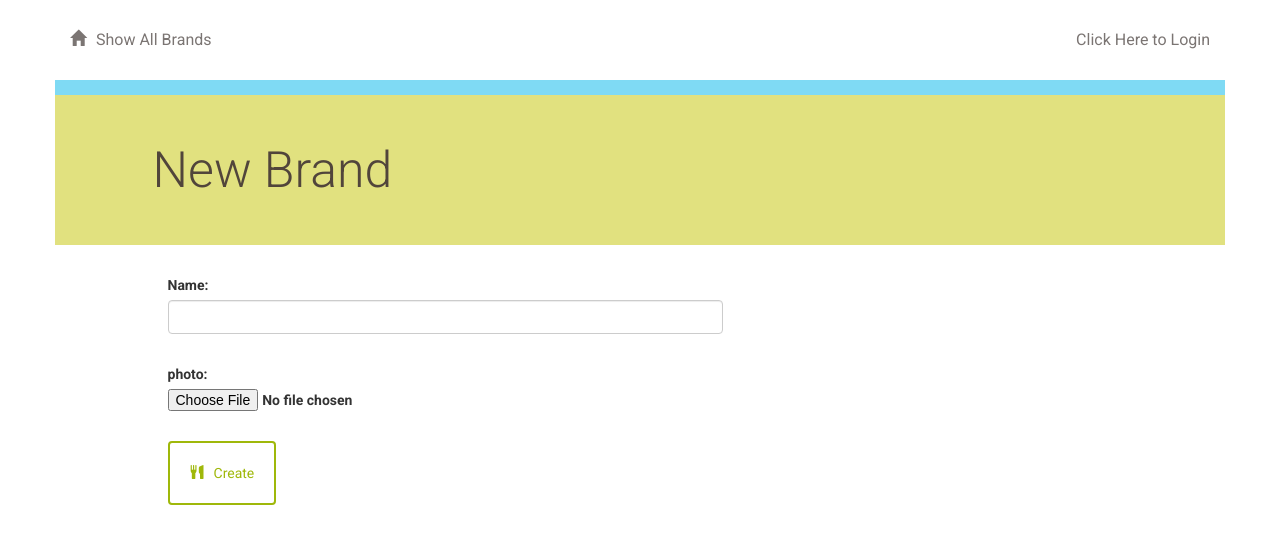
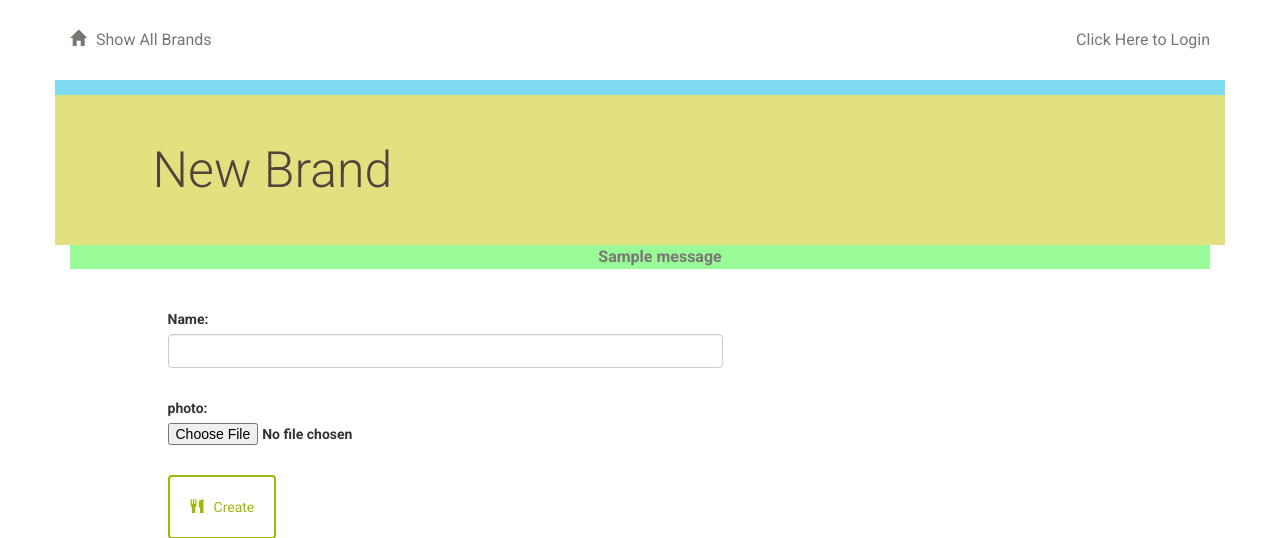
Before and after one commit to SamehPierre/item_catalog, a Flask app: page /brand/new/ in a window 1280 px wide. Shown: the top 538 px of the page. Run offline with Flask 2, Linux system fonts and the light colour scheme; one stand-in notice (Sample message) is shown; some libraries are stand-ins or nearby versions.

Commit message:
Update brandNew.html

```diff
--- a/templates/brandNew.html
+++ b/templates/brandNew.html
@@ -9,6 +9,19 @@
 			<h1>New Brand</h1>
 		</div>
 	</div>
+<div class = 'flash'>
+		      {% with messages = get_flashed_messages() %}
+      {% if messages %}
+
+        <ul>
+        {% for message in messages %}
+            <li> <strong> {{ message }} </strong> </li>
+        {% endfor %}
+        </ul>
+        {% endif %}
+    {% endwith %}
+
+</div>
 	<div class="row">
 		<div class="col-md-6 col-md-offset-1 padding-top">
 			<form action="#" method = "post" enctype=multipart/form-data>
```
